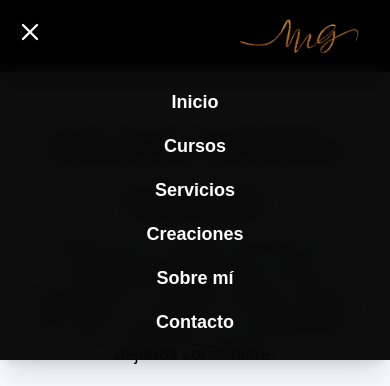
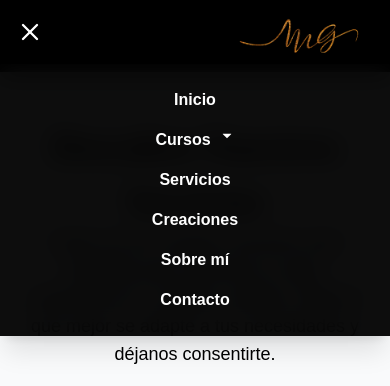
Before and after one commit to kevkarlion/la-negra-nails, a Next.js app: page / in a window 390 px wide. Both pictures are taken after a click on the button 30 px from the left and 32 px from the top of the page. Shown: the top 386 px of the page. Built offline with nearby package versions, Linux system fonts and the light colour scheme.

Commit message:
testing menu mobile

```diff
--- a/src/components/shared/Header/Header.tsx
+++ b/src/components/shared/Header/Header.tsx
@@ -6,9 +6,14 @@ import { useRouter, usePathname } from "next/navigation";
 import { FiMenu, FiX } from "react-icons/fi";
 import { FaInstagram, FaWhatsapp, FaFacebookF } from "react-icons/fa";
 import { GoTriangleDown } from "react-icons/go";
+import usePageLoad from '@/hooks/usePageLoad'
 
 import Image from "next/image";
 import Link from "next/link";
+
+
+
+
 
 export const Header: React.FC = () => {
   const [isMenuOpen, setIsMenuOpen] = useState(false);
@@ -17,6 +22,8 @@ export const Header: React.FC = () => {
   const [isVisible, setIsVisible] = useState(true);
   const router = useRouter();
   const pathname = usePathname();
+
+  const isLoaded = usePageLoad()
 
   const toggleMenu = () => {
     setIsMenuOpen((prevState) => !prevState);
@@ -83,7 +90,7 @@ export const Header: React.FC = () => {
 
   return (
     <header
-      className={`fixed w-full z-40 !p-0 md:!p-4 transition-all duration-300 ease-in-out ${
+      className={`${isLoaded ? 'loaded' : 'loading'} fixed w-full z-40 !p-0 md:!p-4 transition-all duration-300 ease-in-out ${
         isVisible ? "top-0" : "-top-full"
       } ${isScrolled ? "bg-black/90 shadow-lg" : "bg-black"} p-3`}
       id="#inicio"
@@ -104,6 +111,7 @@ export const Header: React.FC = () => {
             <Image
               src="/header/logo-dorado-limpio.png"
               alt="Logo"
+              loading="lazy"
               width={150}
               height={60}
               className="object-contain"
@@ -112,17 +120,7 @@ export const Header: React.FC = () => {
         </button>
 
         <nav className="hidden lg:flex items-center space-x-6">
-          {/* <div className={`flex flex-col  `}>
 
-            <Link className="flex items-center text-white font-semibold hover:text-gray-400 transition-all duration-200" href='#cursos'  onMouseEnter={()=>handleCursosHover()} onMouseLeave={()=>handleMouseLeave()} >Cursos <span ><GoTriangleDown/></span> </Link>
-            {showMenu &&
-              <nav  onMouseEnter={()=>handleCursosHover()} onMouseLeave={()=>handleMouseLeave()} className={`${isScrolled ? "bg-black/90 shadow-lg" : "bg-black"} space-y-2 text-white absolute z-50 flex flex-col top-[60px]  bg-black p-3 list-none	`}>
-                    <li className="text-white font-medium hover:text-gray-400 transition-all duration-200"><Link href='#' >Presencial</Link></li>
-                    <li className="text-white font-medium hover:text-gray-400 transition-all duration-200"><Link href='#' >Online</Link></li>
-                    <li className="text-white font-medium hover:text-gray-400 transition-all duration-200"><Link href='#' >Mira nuestras clases</Link></li>
-              </nav>
-            }
-          </div> */}
           {[
             { label: "Inicio", hash: "#inicio" },
             { label: "Cursos", hash: "#cursos" },
@@ -214,8 +212,10 @@ export const Header: React.FC = () => {
           </a>
         </div>
 
+
+          {/* Menu mobile */}
         {isMenuOpen && (
-          <nav className="absolute top-16 left-0 w-full bg-black/95 backdrop-blur-md shadow-xl transition-all duration-300 ease-in-out z-50">
+          <nav className="absolute md:top-24 top-16 left-0 w-full bg-black/95 backdrop-blur-md shadow-xl transition-all duration-300 ease-in-out z-50">
             <ul className="flex flex-col items-center py-6 space-y-4 text-white">
               {[
                 { label: "Inicio", hash: "#inicio" },
@@ -227,11 +227,60 @@ export const Header: React.FC = () => {
               ].map(({ label, hash }) => (
                 <li key={hash}>
                   <button
-                    onClick={() => handleNavigate(hash)}
-                    className="text-lg font-semibold hover:text-gray-400 transition-all duration-200"
+              key={hash}
+
+              //solo se ejecuta onClick si no es cursos
+              onClick={() => {
+                if (label !== 'Cursos') {
+                  handleNavigate(hash)
+                }
+              }}
+              className="text-white font-semibold hover:text-gray-400 transition-all duration-200"
+            >
+
+              {/* Manejo de Cursos y submenus segun el url*/}
+              {label === "Cursos" ? (
+                <div className={`flex flex-col items-center justify-center`}>
+
+                    <div className="flex gap-2">
+                      <button
+                        className="flex items-center text-white font-semibold hover:text-gray-400 transition-all duration-200"
+                        onClick={()=>handleNavigate('#cursos')}
+
+                      >
+                        Cursos{" "}
+
+                      </button>
+                      <span onClick={()=>(setShowMenu(!showMenu))}>
+                        <GoTriangleDown />
+                      </span>{" "}
+                    </div>
+
+                  {showMenu && (
+                    <nav
+                    className={`${
+                      isScrolled ? "bg-black/80 shadow-xl" : "bg-black/70"
+                    } space-y-1 text-white z-50 flex flex-col items-start top-[60px] left-0 p-2 list-none rounded-lg transform transition-all duration-300 ease-in-out`}
                   >
-                    {label}
-                  </button>
+                    <li className="submenu-item group focus:bg-[#FFD700] active:bg-[#FFD700] p-2 rounded-md transition-all duration-200">
+                      <Link className="text-white font-medium group-focus:text-black group-active:text-black" href="/cursos/presencial">Presencial</Link>
+                    </li>
+                    <li className="submenu-item group focus:bg-[#FFD700] active:bg-[#FFD700] p-2 rounded-md transition-all duration-200">
+                      <Link className="text-white font-medium group-focus:text-black group-active:text-black" href="/cursos/online">Online</Link>
+                    </li>
+                    <li className="submenu-item group focus:bg-[#FFD700] active:bg-[#FFD700] p-2 rounded-md transition-all duration-200">
+                      <Link className="text-white font-medium group-focus:text-black group-active:text-black" href="/cursos/clases">Mira las clases</Link>
+                    </li>
+                  </nav>
+
+
+
+                  )}
+                </div>
+              ) : (
+                label
+              )}
+            </button>
                 </li>
               ))}
             </ul>
--- /dev/null
+++ b/src/hooks/usePageLoad.tsx
@@ -0,0 +1,22 @@
+// hooks/usePageLoad.js
+'use client'
+import { useState, useEffect } from 'react';
+
+const usePageLoad = () => {
+  const [isLoaded, setIsLoaded] = useState(false);
+
+  useEffect(() => {
+    const handleLoad = () => setIsLoaded(true);
+
+    if (typeof window !== 'undefined') {
+      window.addEventListener('load', handleLoad);
+
+      // Limpieza del evento al desmontar el componente
+      return () => window.removeEventListener('load', handleLoad);
+    }
+  }, []);
+
+  return isLoaded;
+};
+
+export default usePageLoad;
```
